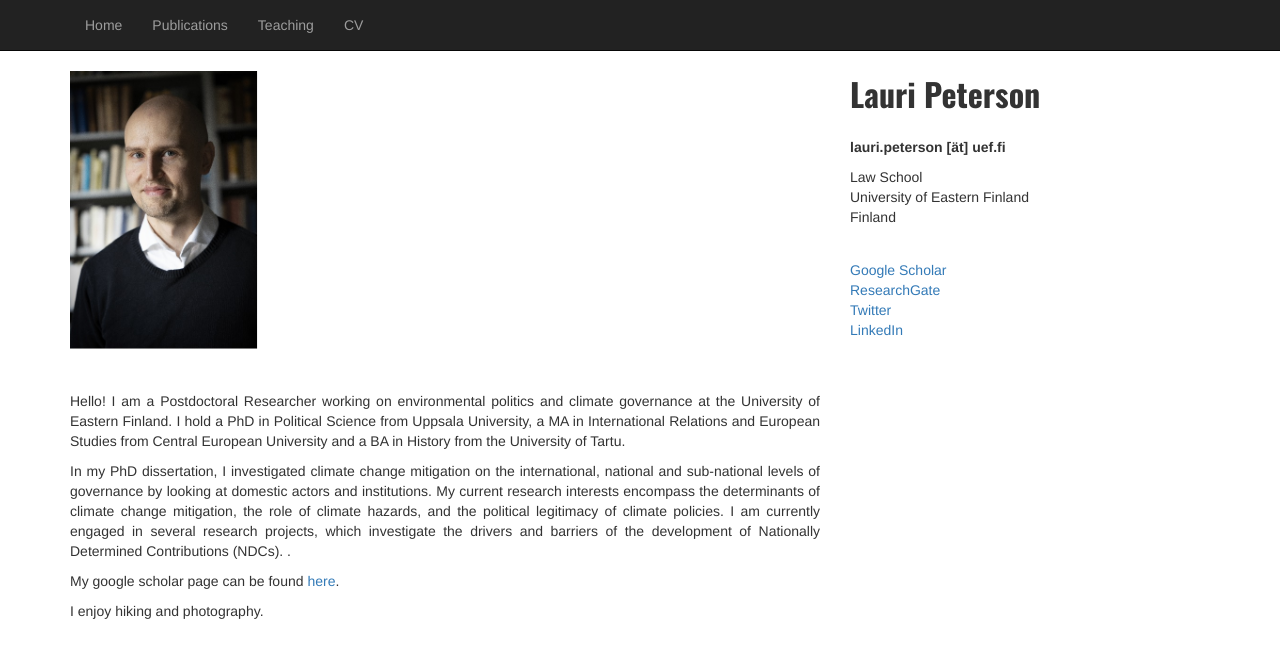
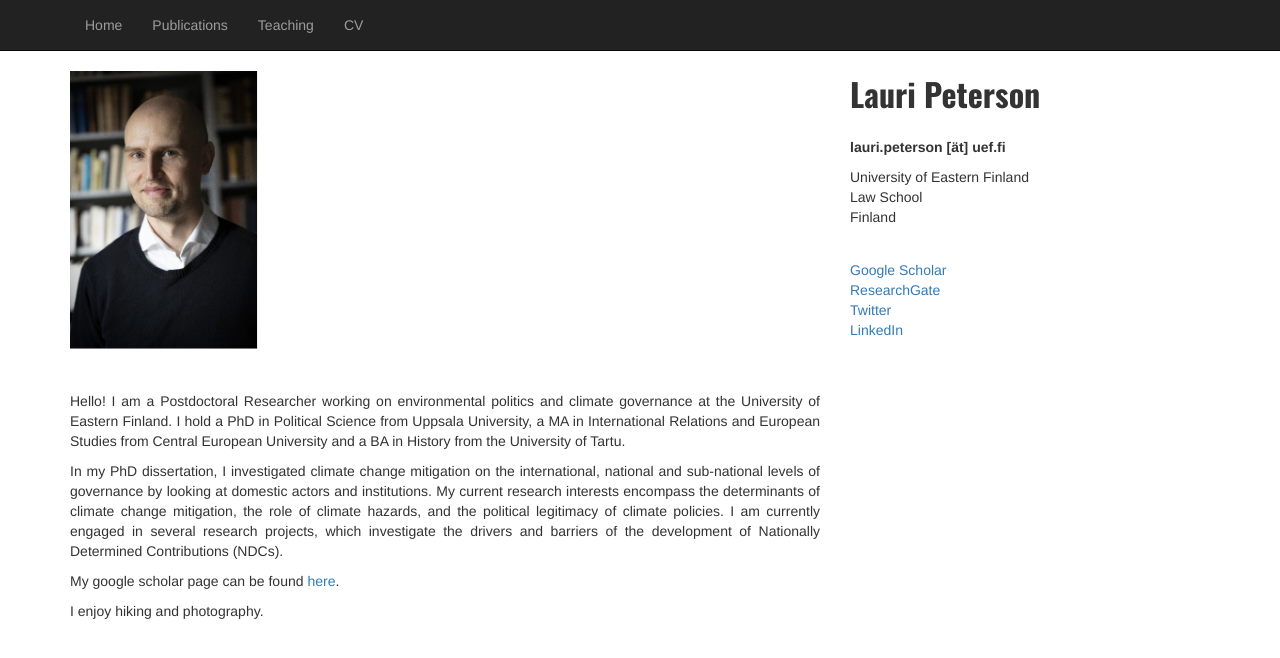
Before and after one commit to LauriPeterson/github1.io, a plain HTML site: page index.html in a window 1280 px wide. Drawn offline with nearby package versions, Linux system fonts and the light colour scheme.

Commit message:
Update index.html

```diff
--- a/index.html
+++ b/index.html
@@ -55,7 +55,7 @@
 
                 <div style="margin-top:3%; text-align:justify;">
 					<p>Hello! I am a Postdoctoral Researcher working on environmental politics and climate governance at the University of Eastern Finland. I hold a PhD in Political Science from Uppsala University, a MA in International Relations and European Studies from Central European University and a BA in History from the University of Tartu.</p>
-					<p>In my PhD dissertation, I investigated climate change mitigation on the international, national and sub-national levels of governance by looking at domestic actors and institutions. My current research interests encompass the determinants of climate change mitigation, the role of climate hazards, and the political legitimacy of climate policies. I am currently engaged in several research projects, which investigate the drivers and barriers of the development of Nationally Determined Contributions (NDCs). </i>.</p>
+					<p>In my PhD dissertation, I investigated climate change mitigation on the international, national and sub-national levels of governance by looking at domestic actors and institutions. My current research interests encompass the determinants of climate change mitigation, the role of climate hazards, and the political legitimacy of climate policies. I am currently engaged in several research projects, which investigate the drivers and barriers of the development of Nationally Determined Contributions (NDCs). </i> </p>
 					<p>My google scholar page can be found <a href="https://scholar.google.com/citations?user=-ipUeI0AAAAJ&hl=en">here</a></i>.</p>
 					<p>I enjoy hiking and photography.</p>
                 </div>
@@ -65,8 +65,8 @@
             <div class="col-md-4">
                 <div style="font-family: 'Oswald', sans-serif; font-size: 32px;"><b>Lauri Peterson</b></div><br>
                 <p><b>lauri.peterson </code>[ät]</code> uef.fi</b><br>
-                <p>Law School<br>
-                University of Eastern Finland<br>
+                <p>University of Eastern Finland<br>
+				Law School<br>
                 Finland<br>
                 </p>
             </div>
```
